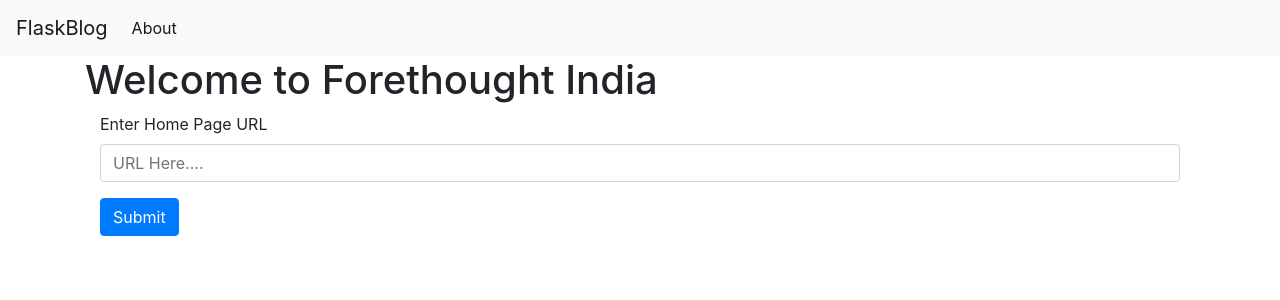
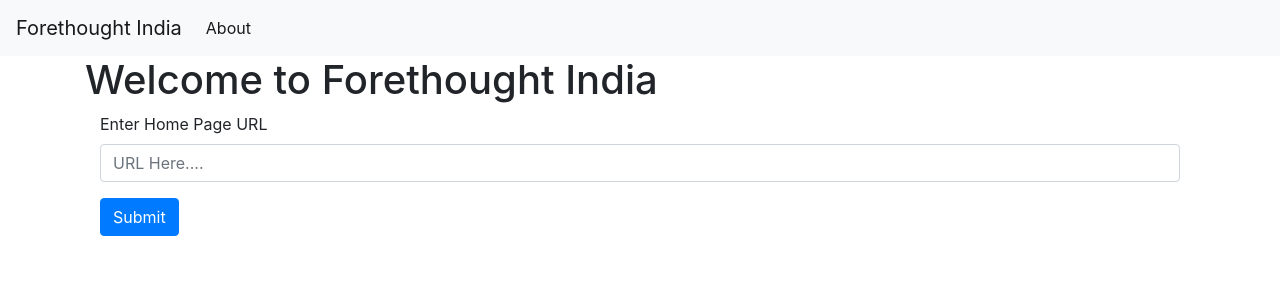
Before and after one commit to harsh-patowary/forethought-india, a Flask app: page / in a window 1280 px wide. Shown: the top 300 px of the page. Run offline with Flask 2, Linux system fonts and the light colour scheme; some libraries are stand-ins or nearby versions.

Commit message:
navbar logo change

```diff
--- a/app/templates/base.html
+++ b/app/templates/base.html
@@ -12,7 +12,7 @@
   </head>
   <body>
     <nav class="navbar navbar-expand-md navbar-light bg-light">
-        <a class="navbar-brand" href="{{ url_for('index')}}">FlaskBlog</a>
+        <a class="navbar-brand" href="{{ url_for('index')}}">Forethought India</a>
         <button class="navbar-toggler" type="button" data-toggle="collapse" data-target="#navbarNav" aria-controls="navbarNav" aria-expanded="false" aria-label="Toggle navigation">
             <span class="navbar-toggler-icon"></span>
         </button>
```
